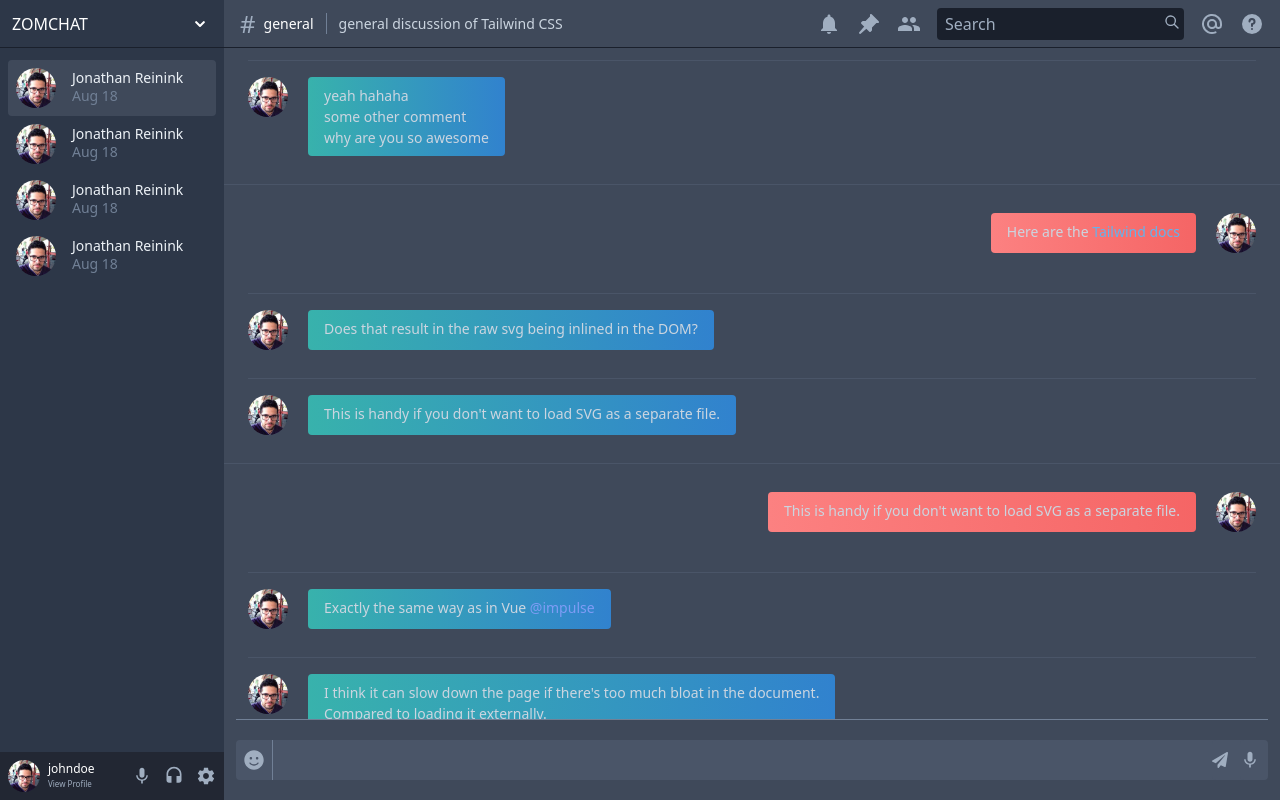
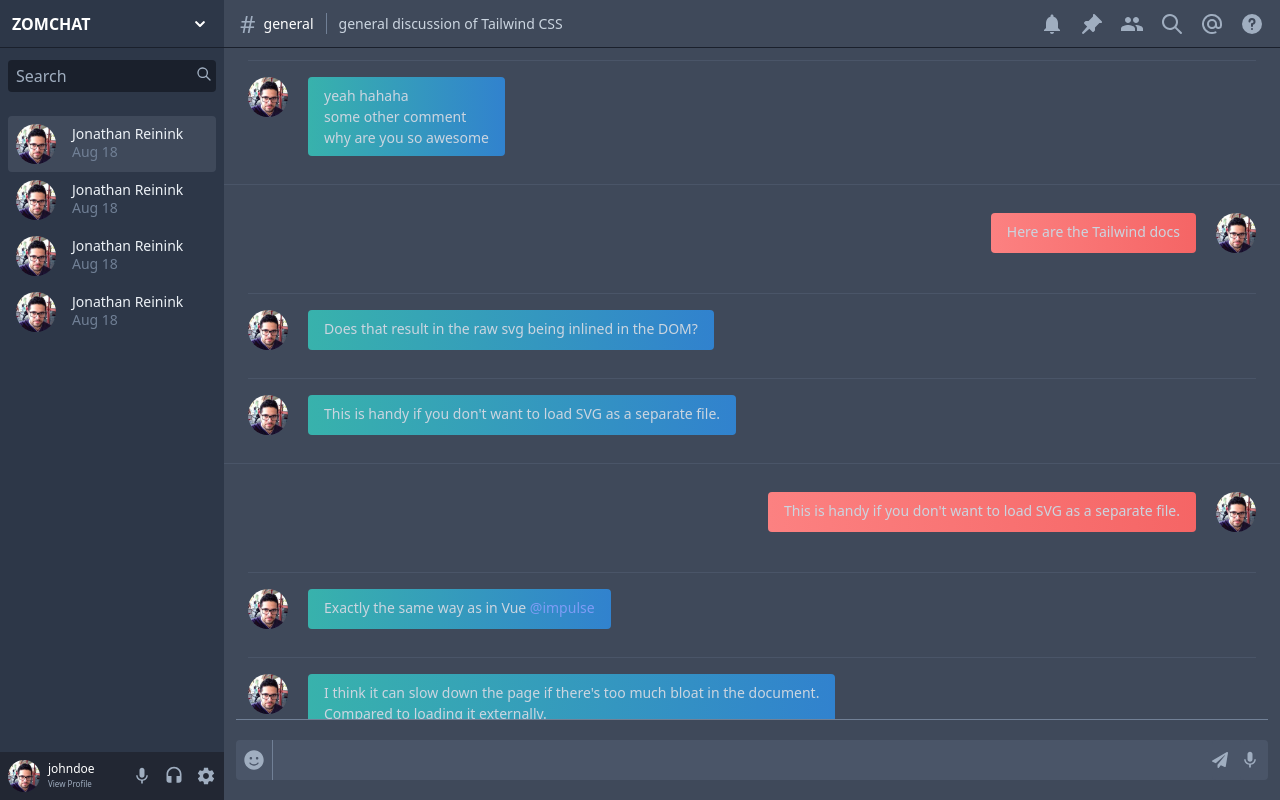
Before and after one commit to anant-bahuguna/zomchat, a React (Create React App) app: page / in a window 1280 px wide. Built offline with nearby package versions, Linux system fonts and the light colour scheme.

Commit message:
Add searchbox component

```diff
--- a/src/components/ChatSection.js
+++ b/src/components/ChatSection.js
@@ -50,13 +50,7 @@ const ChatSection = () => {
                                 </div> */}
                                 <div>
                                     <div>
-                                        Here are the{" "}
-                                        <a
-                                            href="#"
-                                            className="text-blue-400 hover:underline"
-                                        >
-                                            Tailwind docs
-                                        </a>
+                                        Here are the Tailwind docs
                                     </div>
                                 </div>
                             </div>
--- /dev/null
+++ b/src/components/SearchBox.js
@@ -0,0 +1,33 @@
+import React from "react";
+
+const SearchBox = () => {
+    return (
+        <form className="relative px-2 py-3">
+            <input
+                type="text"
+                placeholder="Search"
+                className="rounded bg-gray-900 text-gray-200 text-s px-2 py-1 w-full"
+            />
+            <span
+                className="absolute right-0 top-0 mr-3"
+                style={{ top: "18px" }}
+            >
+                {" "}
+                <svg
+                    class="w-4 h-4 text-gray-500 hover:text-gray-200"
+                    fill="currentColor"
+                    viewBox="0 0 24 24"
+                    width="24"
+                    height="24"
+                >
+                    <path
+                        class="heroicon-ui"
+                        d="M16.32 14.9l5.39 5.4a1 1 0 0 1-1.42 1.4l-5.38-5.38a8 8 0 1 1 1.41-1.41zM10 16a6 6 0 1 0 0-12 6 6 0 0 0 0 12z"
+                    ></path>
+                </svg>
+            </span>
+        </form>
+    );
+};
+
+export default SearchBox;
--- a/src/components/TopBar.js
+++ b/src/components/TopBar.js
@@ -1,10 +1,11 @@
 import React from "react";
+import SearchBox from "./SearchBox";
 
 const TopBar = () => {
     return (
         <div className="flex text-white h-12">
             <div className="bg-gray-800 w-56 flex-none flex items-center justify-between border-b border-gray-900 px-3 py-2">
-                <div>ZOMCHAT</div>
+                <div className='font-bold'>ZOMCHAT</div>
                 <button>
                     {" "}
                     <svg
@@ -70,19 +71,9 @@ const TopBar = () => {
                         </svg>
                     </a>
                     <a href="#" className="ml-4">
-                        <form className="relative">
-                            <input
-                                type="text"
-                                placeholder="Search"
-                                className="rounded bg-gray-900 text-gray-200 text-s px-2 py-1"
-                            />
-                            <span
-                                className="absolute right-0 top-0 mr-1"
-                                style={{ top: "6px" }}
-                            >
-                                {" "}
+                        {/* <SearchBox /> */}
                         <svg
-                                    class="w-4 h-4 text-gray-500 hover:text-gray-200"
+                            class="w-6 h-6 text-gray-500 hover:text-gray-200"
                             fill="currentColor"
                             viewBox="0 0 24 24"
                             width="24"
@@ -93,8 +84,6 @@ const TopBar = () => {
                                 d="M16.32 14.9l5.39 5.4a1 1 0 0 1-1.42 1.4l-5.38-5.38a8 8 0 1 1 1.41-1.41zM10 16a6 6 0 1 0 0-12 6 6 0 0 0 0 12z"
                             ></path>
                         </svg>
-                            </span>
-                        </form>
                     </a>
                     <a href="#" className="ml-4">
                         <svg
--- a/src/components/UsersSidebar.js
+++ b/src/components/UsersSidebar.js
@@ -1,9 +1,13 @@
 import React from "react";
+import SearchBox from "./SearchBox";
 
 const UsersSidebar = () => {
     return (
         <div className="bg-gray-800 w-56 flex-none  flex flex-col justify-between">
             <div className="overflow-y-auto">
+            {/* <ul className="px-2 py-3"> */}
+                <SearchBox />
+                {/* </ul> */}
                 <ul className="px-2 py-3">
                     <li className="text-gray-500 px-2 py-2 hover:text-gray-200 hover:bg-gray-900 bg-gray-750 rounded">
                         <a href="#" className="flex items-center">
```
Lines whose indentation alone changed are shown as unchanged.
